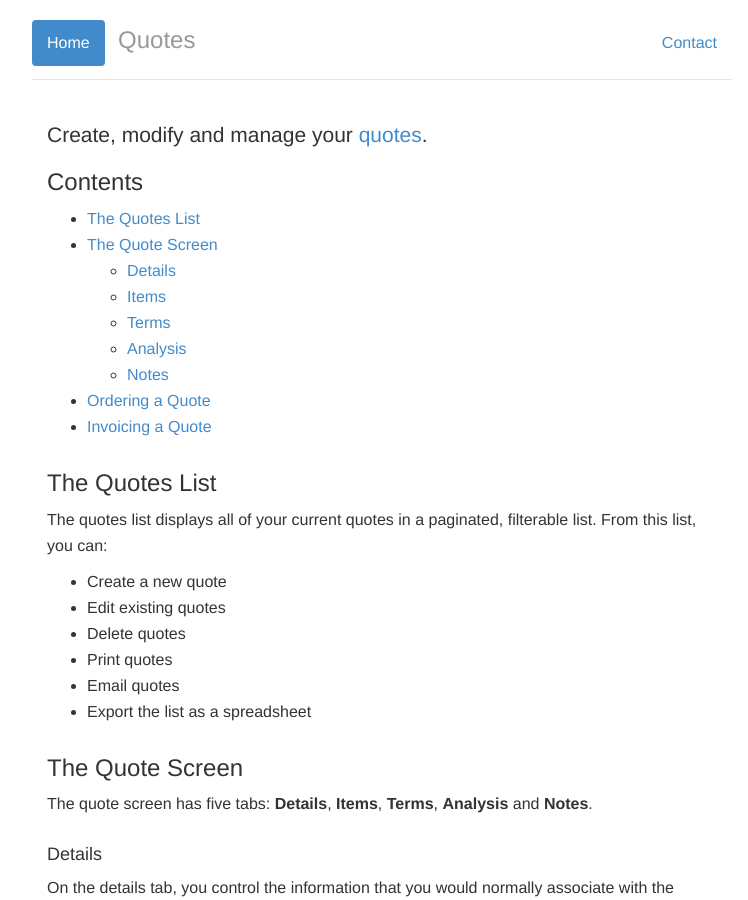
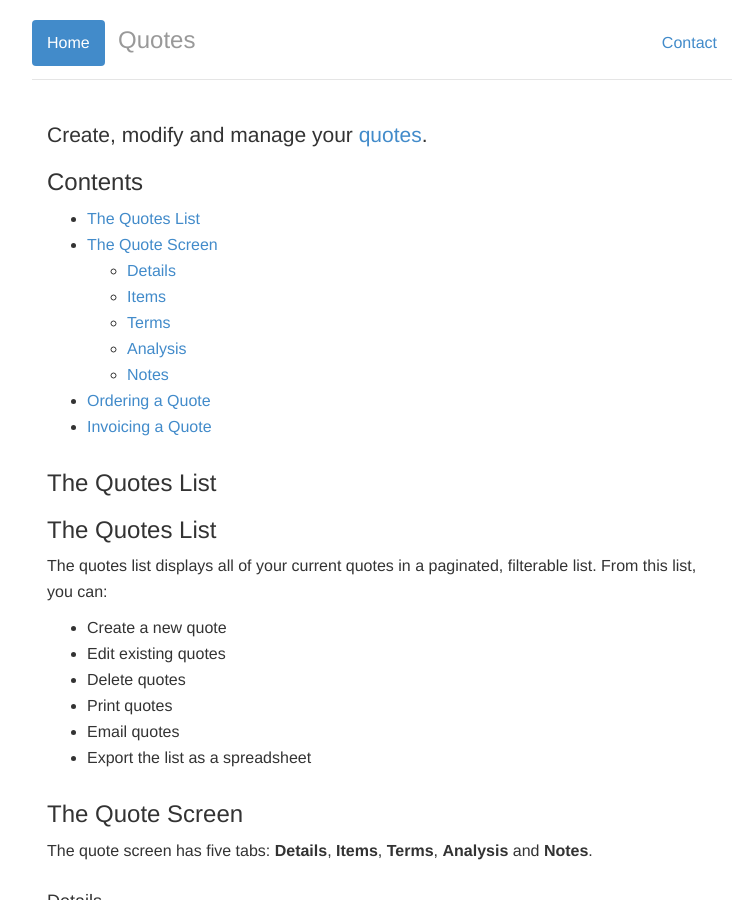
Before and after one commit to JNCSolutions/ConstructionManagerDocs, a Jekyll site: the page built from quotes.html, in a window 1280 px wide and 900 px high. Shown: the whole window, without its empty margins (258-1006 px from the left). Built offline with Jekyll 4.4.1, drawn with Linux system fonts in a browser that asks for light colours.

Commit message:
Update quotes.html

```diff
--- a/quotes.html
+++ b/quotes.html
@@ -27,6 +27,7 @@ title: Quotes
 
   <div id="the-quotes-list" class="col-lg-12">
     <h3>The Quotes List</h3>
+     <h3>The Quotes List</h3>
 
     <p>The quotes list displays all of your current quotes in a paginated, filterable list. From this list, you can:</p>
 
```
